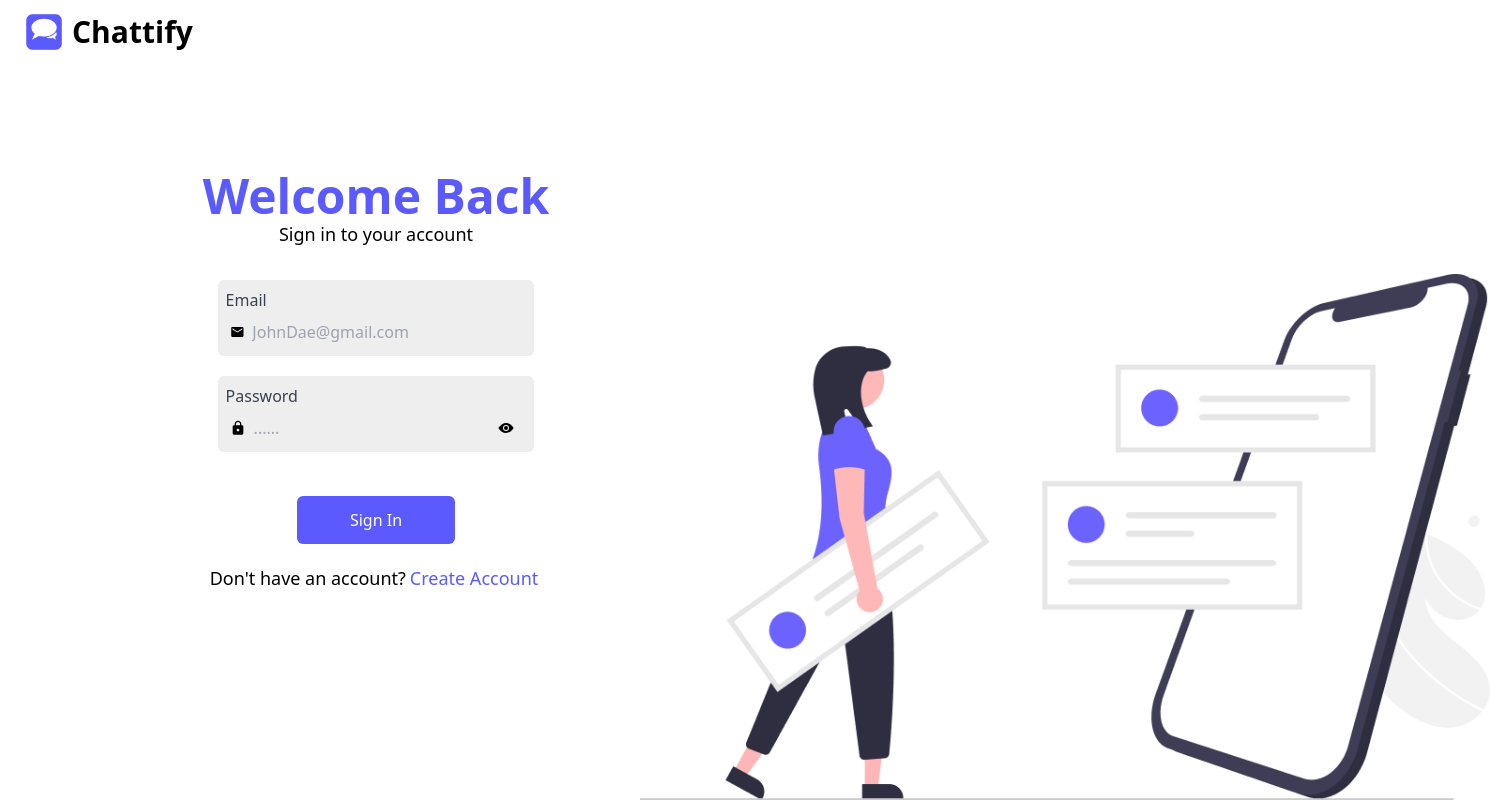
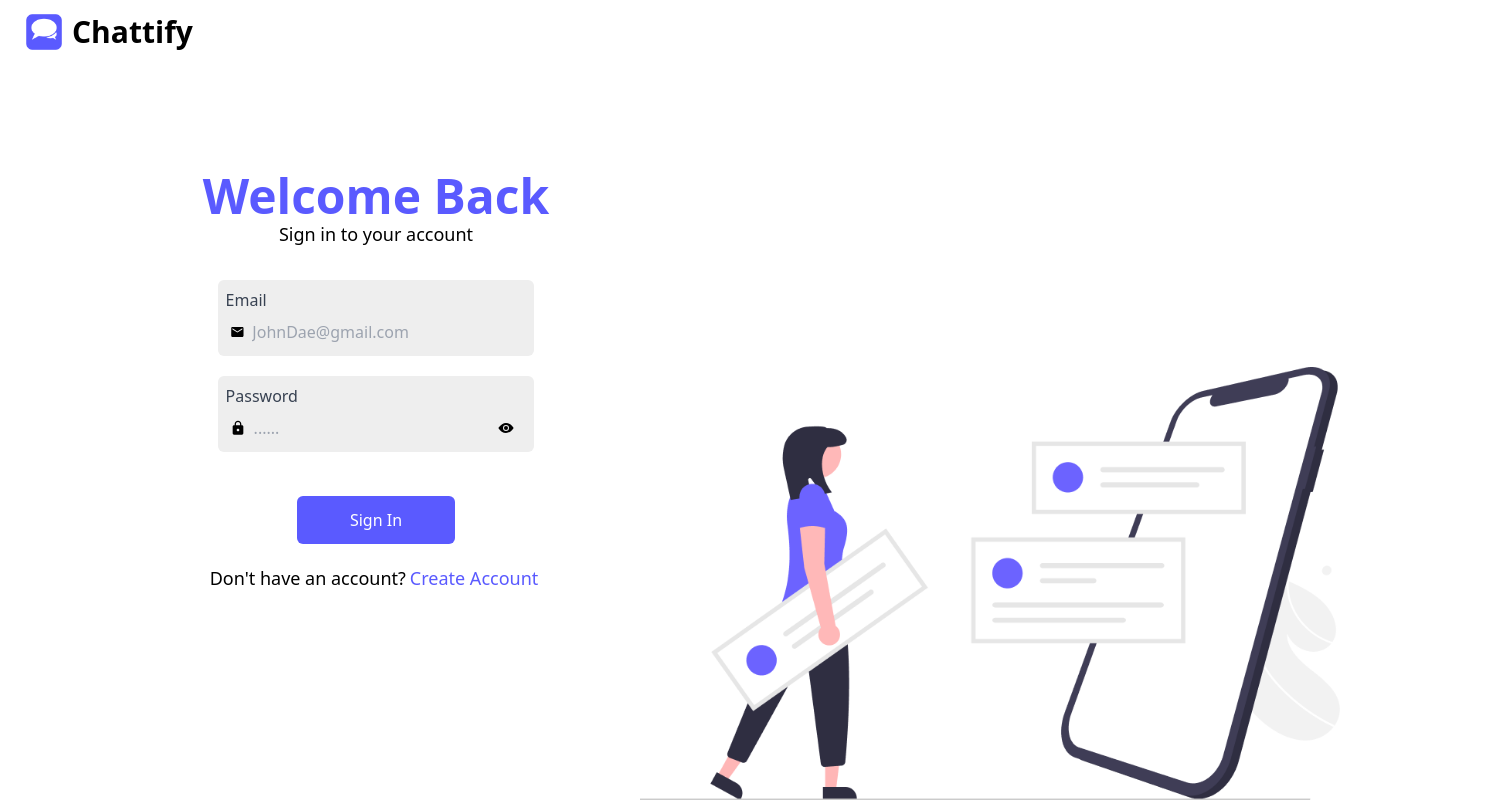
Before and after one commit to Aishwarya-Kanago/chat-app, a Next.js app in the folder frontend/: page /login in a window 1280 px wide. Shown: the whole page, 1490 px wide, since content can reach past the window. Built offline with nearby package versions, Linux system fonts and the light colour scheme.

Commit message:
(fix) Css bugs

```diff
--- a/frontend/app/components/skeletons/MessageSkeleton.tsx
+++ b/frontend/app/components/skeletons/MessageSkeleton.tsx
@@ -24,7 +24,7 @@ const MessageSkeleton = ({
     <>
       <div className="flex items-end gap-2 m-5">
         <Image
-          src={profilePic || "/default-profile.png "}
+          src={profilePic || "/default-profile.png"}
           alt="img"
           className="size-8 lg:size-10 rounded-full object-cover"
           height={40}
--- a/frontend/app/globals.css
+++ b/frontend/app/globals.css
@@ -13,9 +13,3 @@
     scrollbar-width: none; /* Firefox */
   }
 }
-
-html,
-body,
-:root {
-  height: 98vh;
-}
--- a/frontend/app/layout.tsx
+++ b/frontend/app/layout.tsx
@@ -24,11 +24,13 @@ export default function RootLayout({
   return (
     <html lang="en">
       <body className={`${poppins.variable} antialiased`}>
-        <ReduxProvider>
-          <Navbar />
+        <div>
           <Toaster />
-          <main>{children}</main>
-        </ReduxProvider>
+          <ReduxProvider>
+            <Navbar />
+            {children}
+          </ReduxProvider>
+        </div>
       </body>
     </html>
   );
--- a/frontend/app/login/page.tsx
+++ b/frontend/app/login/page.tsx
@@ -116,8 +116,8 @@ const LoginPage = () => {
             src="/Vector-icons.png"
             alt="login-vector"
             className="absolute bottom-0 "
-            width={850}
-            height={850}
+            width={700}
+            height={700}
           />
         </div>
       </div>
--- a/frontend/app/page.tsx
+++ b/frontend/app/page.tsx
@@ -4,7 +4,7 @@ import Chatbox from "./components/ChatWindow";
 const HomePage = () => {
   return (
     <>
-      <div className="h-[90vh] lg:h-[80vh] lg:m-10 m-2">
+      <div className="lg:h-[90vh] lg:p-4 p-2 w-full overflow-x-hidden">
         <div className="flex items-center justify-center">
           <div className="shadow-xl rounded-lg w-full max-w-6xl h-[90vh] lg:h-[calc(100vh-8rem)]">
             <div className="flex rounded-lg w-full max-w-6xl h-[90vh] lg:h-[calc(100vh-8rem)]">
--- a/frontend/app/profile/page.tsx
+++ b/frontend/app/profile/page.tsx
@@ -59,7 +59,7 @@ const ProfilePage = () => {
     <>
       {user?.isLoggedIn && (
         <div className="flex justify-center items-center h-[80v]">
-          <div className="flex flex-col lg:w-[30%] justify-center items-center gap-4 shadow-lg p-8 m-10">
+          <div className="flex flex-col lg:w-[30%] justify-center items-center gap-4 shadow-lg p-8">
             <div className="flex flex-col items-center justify-center gap-1 lg:gap-3">
               <h1 className="text-2xl lg:text-5xl font-semibold text-custom-purple">
                 Profile
--- a/frontend/app/signup/page.tsx
+++ b/frontend/app/signup/page.tsx
@@ -151,8 +151,8 @@ const SignupPage = () => {
             src="/Vector-icons.png"
             alt="signup-vector"
             className="absolute bottom-0"
-            width={850}
-            height={850}
+            width={700}
+            height={700}
           />
         </div>
       </div>
```
Also changed, not shown: 1 other file (tests, documents, lock files or other folders).
